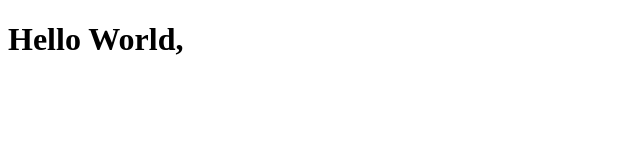
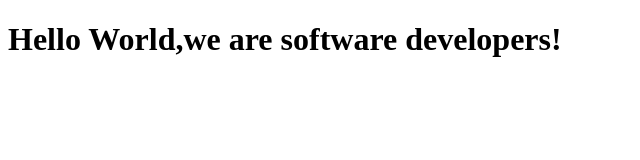
Before and after one commit to charpeamol/MicroverseTrial2AmolMusonda, a plain HTML site: page index.html in a window 1280 px wide. Shown: the whole page, without its empty margins (0-640 px from the left). Drawn offline with Linux system fonts and the light colour scheme.

Commit message:
add software developer add index.html

```diff
--- a/index.html
+++ b/index.html
@@ -7,7 +7,8 @@
   </head>
 
   <body>
-    <h1>Hello World,</h1>
+    <h1>Hello World,we are software developers!
+    </h1>
     <script src="https://cdn.freecodecamp.org/testable-projects-fcc/v1/bundle.js"></script>
 
     <!--
```
